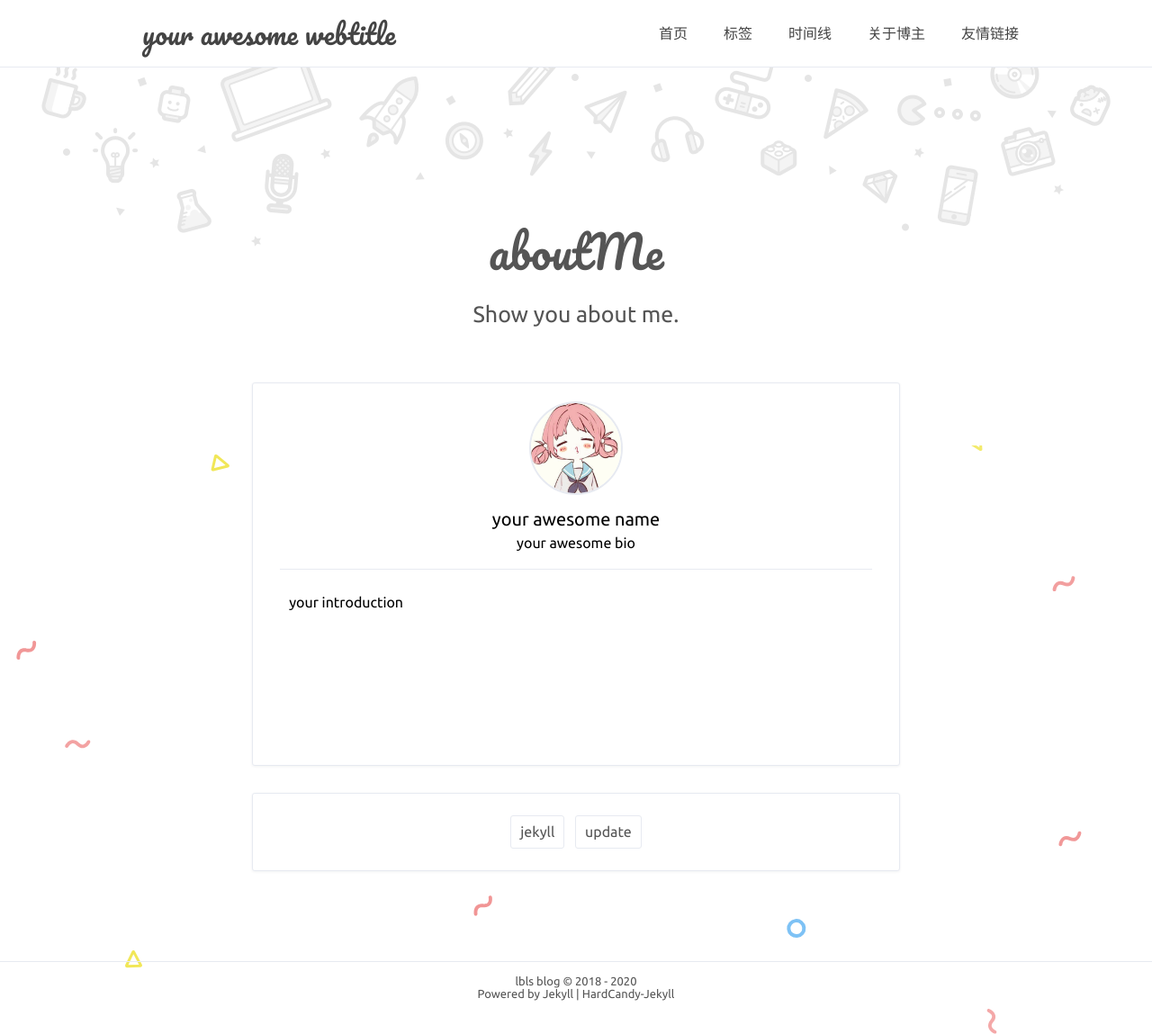
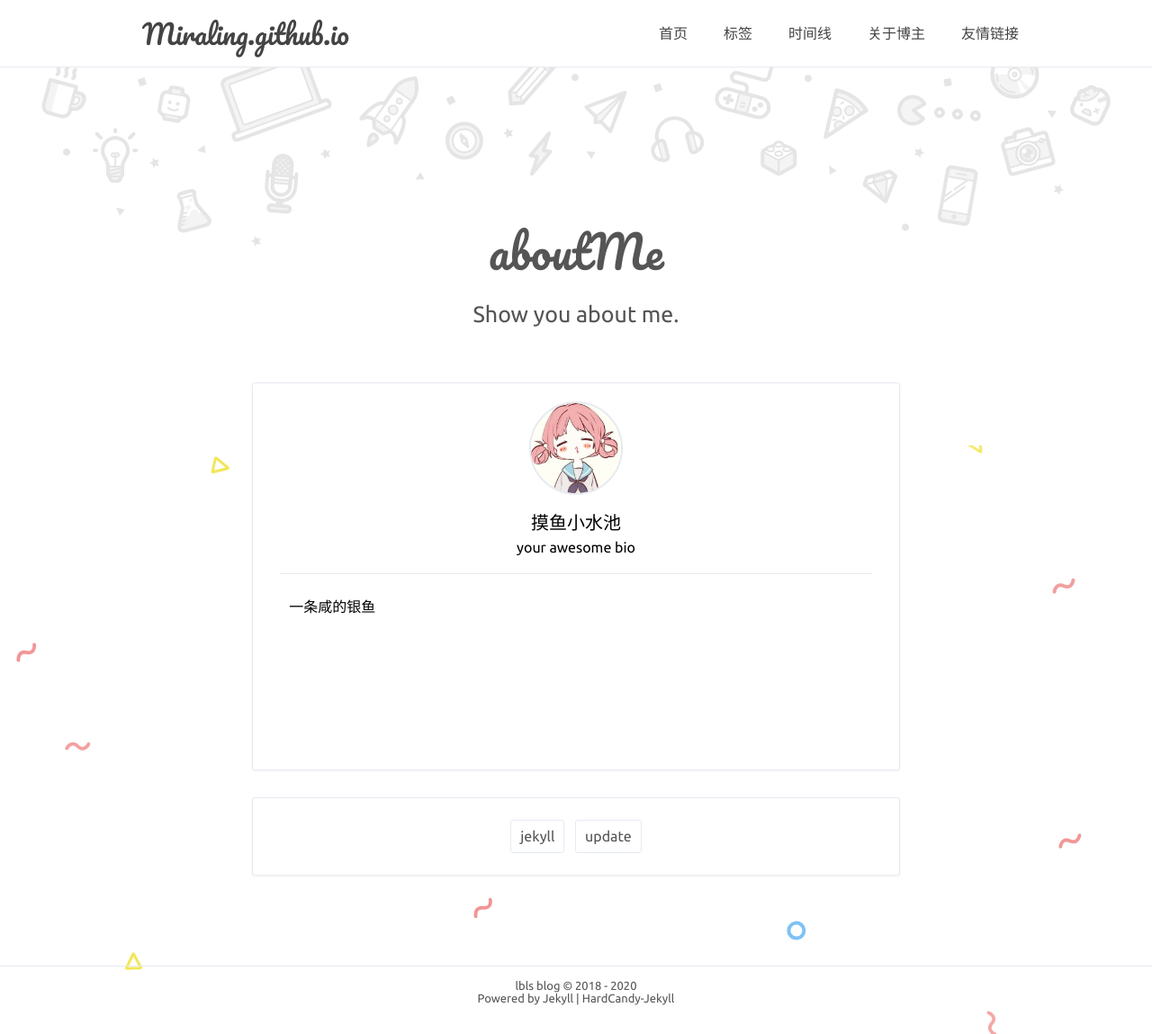
Before and after one commit to Miraling/Miraling.github.io, a Jekyll site: the page built from about.html, in a window 1280 px wide. Shown: the whole page at 90% size. Built offline with Jekyll 4.4.1, drawn with Linux system fonts in a browser that asks for light colours; comment, search, counter and statistics services are not loaded.

Commit message:
Update _config.yml

```diff
--- a/_config.yml
+++ b/_config.yml
@@ -14,12 +14,12 @@ nav: # 最佳体验 六个标签 且最好每个标签不超过4中文字
 
 # 博主
 author: true
-name: 'your awesome name'
-NickName: 'your awesome nickname'
-webtitle: 'your awesome webtitle'
+name: '摸鱼小水池'
+NickName: 'lbl'
+webtitle: 'Miraling.github.io'
 bio: 'your awesome bio'
 about: true
-aboutyou: 'your introduction'
+aboutyou: '一条咸的银鱼'
 portraits: '/assets/profile.jpeg' # your portraits image file path
 
 # SNS
```
